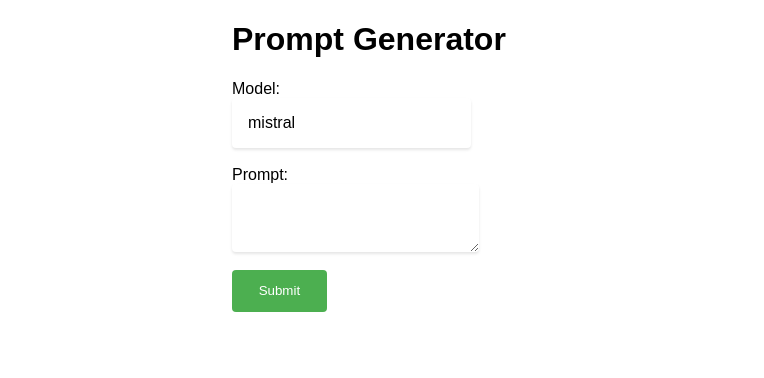
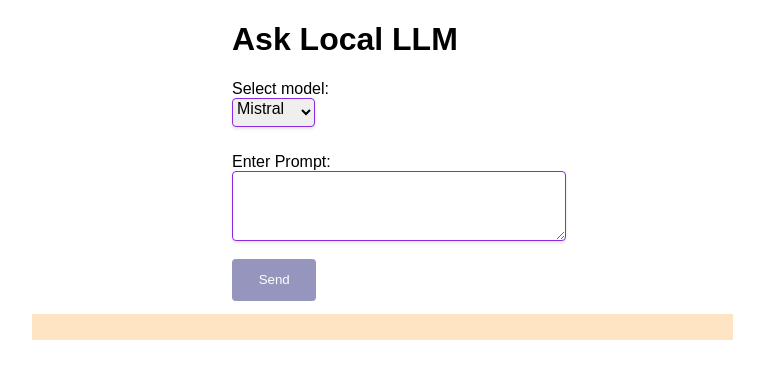
Before and after one commit to KazChe/ollama-electron, an Electron app: page index.html in a window 970 px wide. Shown: the whole page, without its empty margins (103-867 px from the left). Drawn offline with Linux system fonts and the light colour scheme.

Commit message:
ui cleanup

```diff
--- a/index.html
+++ b/index.html
@@ -2,7 +2,7 @@
 <html lang="en">
   <head>
     <meta charset="UTF-8" />
-    <title>Prompt Generator</title>
+    <title>ask local llm</title>
     <style>
       body {
         font-family: Arial, sans-serif;
@@ -12,34 +12,56 @@
         width: 300px;
       }
       input[type="text"],
+      select {
+        display: block;
+        margin-bottom: .5em;
+        font-size: 1rem;
+        border: 1px solid blueviolet;
+        border-radius: 4px;
+        box-shadow: 0 2px 3px rgba(0, 0, 0, 0.1);
+        padding-bottom: 0.5em;
+      }
       textarea {
         display: block;
         padding: 1em;
         font-size: 1rem;
-        border: none;
+        width: 100%;
+        border: 1px solid blueviolet;
         border-radius: 4px;
         box-shadow: 0 2px 3px rgba(0, 0, 0, 0.1);
       }
       input[type="submit"] {
-        background-color: #4caf50;
+        background-color: #9595bd;
         color: white;
         padding: 1em 2em;
         border: none;
         border-radius: 4px;
         cursor: pointer;
+        margin-bottom: 1em;
+      }
+      #response {
+        margin: auto;
+        padding: 1em;
+        width: 675px;
+        white-space: pre-wrap;
+        background-color: bisque;
+
       }
     </style>
   </head>
   <body>
     <form id="form">
-      <h1>Prompt Generator</h1>
-      <label for="modelName">Model:</label>
-      <input type="text" id="modelName" value="mistral" />
+      <h1>Ask Local LLM</h1>
+      <label for="modelName">Select model:</label>
+      <select id="modelName">
+        <option value="gpt-2">Mistral</option>
+        <option value="gpt-3">llama3.1</option>
+      </select>
       <br />
-      <label for="prompt">Prompt:</label>
+      <label for="prompt">Enter Prompt:</label>
       <textarea id="prompt"></textarea>
       <br />
-      <input type="submit" onclick="sendPrompt(event)" />
+      <input type="submit" onclick="sendPrompt(event)" value="Send"/>
     </form>
     <pre id="response"></pre>
     <script src="renderer.js"></script>
--- a/renderer.js
+++ b/renderer.js
@@ -1,22 +1,21 @@
-/**
- * This file is loaded via the <script> tag in the index.html file and will
- * be executed in the renderer process for that window. No Node.js APIs are
- * available in this process because `nodeIntegration` is turned off and
- * `contextIsolation` is turned on. Use the contextBridge API in `preload.js`
- * to expose Node.js functionality from the main process.
- */
+/*
+Description: This file contains the logic for the renderer process.
+It listens for the form submission event and sends an HTTP POST request to the server.
+The server then forwards the request to the Ollama API and returns the response to the renderer process,
+which updates the UI with the generated text.
+*/
+
 // listen for on click  from the form
 function sendPrompt(event) {
     event.preventDefault();
     const prompt = document.getElementById('prompt').value;
     console.log('>>>>> prompt', prompt);
     // send http post request to ollama api
-    fetch('http://localhost:11434/api/generate', {
+    fetch('http://localhost:11434/api/generate', { // TODO: refactor this main.js to have express server handle the call to ollama api
         method: 'POST',
         headers: {
             'Content-Type': 'application/json',
         },
-        // body: JSON.stringify({ prompt }),
         body: JSON.stringify( { "prompt": prompt, "model": "mistral", "stream": false } )
     })
         .then((response) => {
```
